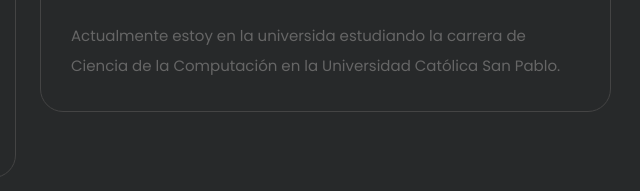
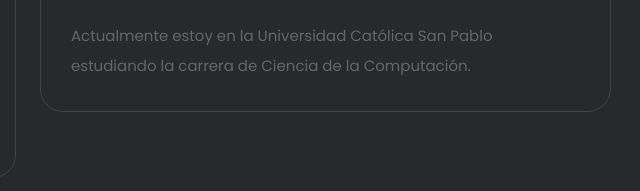
Before and after one commit to luci928/luci928.github.io-Luciel-Shaylor-Puma-Pfocco.github.io-, a plain HTML site: page browse.html in a window 1280 px wide. Shown: the part 1403-1594 px from the top of the page, 442-1082 px from the left. Drawn offline with nearby package versions, Linux system fonts and the light colour scheme.

Commit message:
Update browse.html

```diff
--- a/browse.html
+++ b/browse.html
@@ -244,7 +244,7 @@
                       y en la sinfónica de mi colegió aprendí a acomplar mi instrumento en grupo.</p>
                       <br>
                     <p>
-                      Actualmente estoy en la universida estudiando la carrera de Ciencia de la Computación en la Universidad Católica San Pablo.
+                      Actualmente estoy en la Universidad Católica San Pablo estudiando la carrera de Ciencia de la Computación.
                     </p>
                   </div>
                 </div>
```
